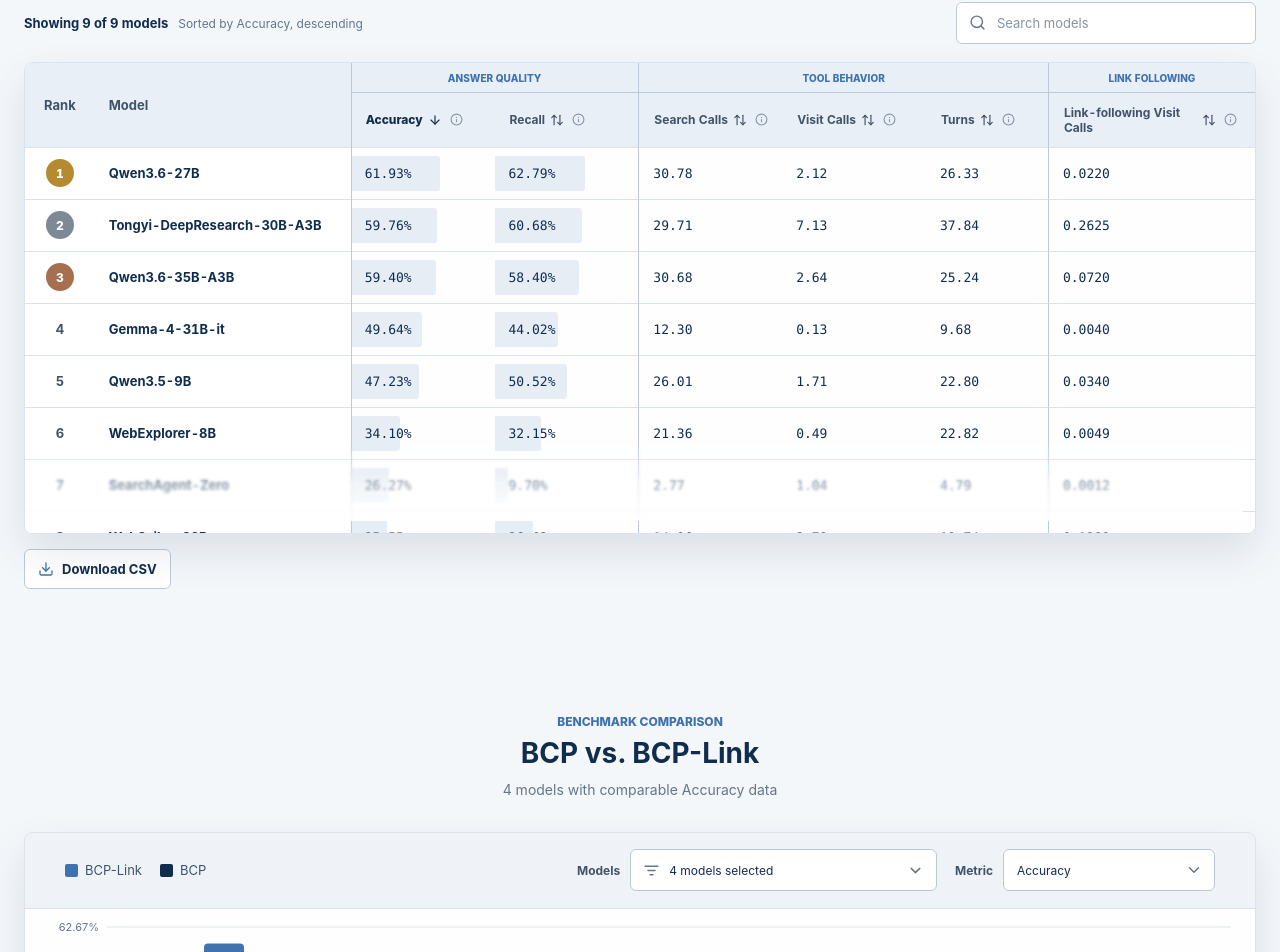
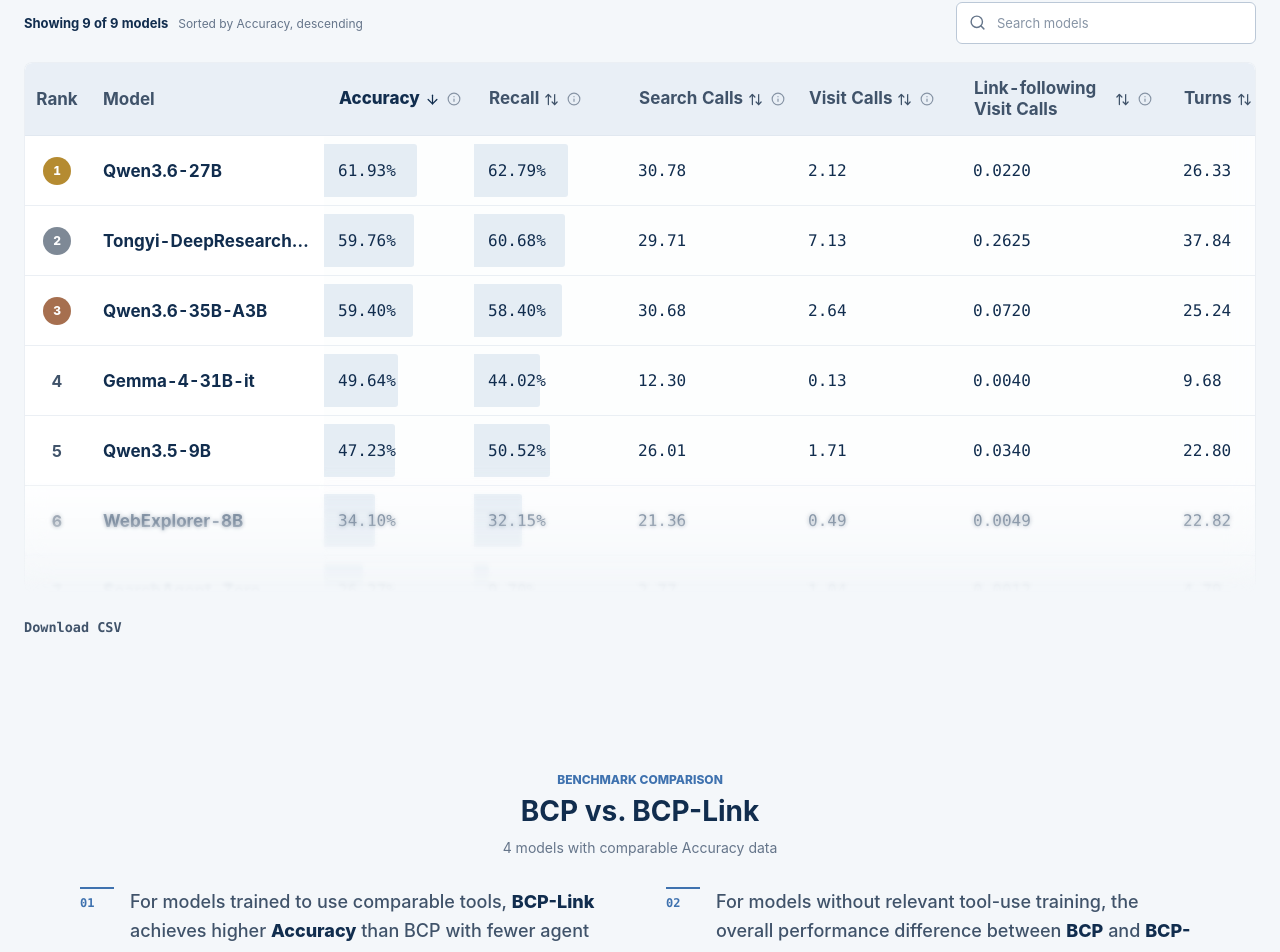
Before and after one commit to ml-stat-Sustech/bcp-link-leaderboard, a React (Vite) app: page / in a window 1280 px wide. Shown: the part 959-1911 px from the top of the page. Built offline with nearby package versions, Linux system fonts and the light colour scheme.

Commit message:
Refine leaderboard table and comparison findings

```diff
--- a/src/App.tsx
+++ b/src/App.tsx
@@ -10,7 +10,6 @@
   Check,
   ChevronDown,
   Database,
-  Download,
   Github,
   Info,
   Link2,
@@ -93,9 +92,18 @@
   metrics: readonly MetricKey[];
 }[];
 
-const LEADERBOARD_METRICS = METRIC_GROUPS.flatMap((group) =>
+const METRIC_GUIDE_METRICS = METRIC_GROUPS.flatMap((group) =>
   group.metrics.map((metricKey) => METRIC_BY_KEY[metricKey]),
 );
+
+const LEADERBOARD_METRICS = [
+  "accuracy",
+  "recall",
+  "searchCalls",
+  "visitCalls",
+  "linkFollowingVisitCalls",
+  "turns",
+] satisfies readonly MetricKey[];
 
 const METRIC_CATEGORY_BY_KEY = Object.fromEntries(
   METRIC_GROUPS.flatMap((group) => group.metrics.map((metricKey) => [metricKey, group.key])),
@@ -438,38 +446,29 @@
             <colgroup>
               <col className="rank-column-track" />
               <col className="model-column-track" />
-              {LEADERBOARD_METRICS.map((metric) => (
-                <col key={metric.key} className={`metric-column-track metric-track-${metric.key}`} />
+              {LEADERBOARD_METRICS.map((metricKey) => (
+                <col
+                  key={metricKey}
+                  className={`metric-column-track metric-track-${metricKey}`}
+                />
               ))}
             </colgroup>
             <thead>
-              <tr className="metric-group-row">
-                <th className="rank-column" scope="col" rowSpan={2}>
+              <tr className="metric-label-row">
+                <th className="rank-column" scope="col">
                   {copy.leaderboard.rank}
                 </th>
-                <th className="model-column" scope="col" rowSpan={2}>
+                <th className="model-column" scope="col">
                   {copy.leaderboard.model}
                 </th>
-                {METRIC_GROUPS.map((group) => (
+                {LEADERBOARD_METRICS.map((metricKey) => (
                   <th
-                    key={group.key}
-                    className={`metric-group metric-group-${group.key}`}
-                    scope="colgroup"
-                    colSpan={group.metrics.length}
-                  >
-                    {copy.metricGuide.groups[group.key]}
-                  </th>
-                ))}
-              </tr>
-              <tr className="metric-label-row">
-                {LEADERBOARD_METRICS.map((metric) => (
-                  <th
-                    key={metric.key}
-                    className={`metric-column metric-column-${metric.key}`}
+                    key={metricKey}
+                    className={`metric-column metric-column-${metricKey}`}
                     scope="col"
                   >
                     <MetricHeader
-                      metricKey={metric.key}
+                      metricKey={metricKey}
                       sort={sort}
                       onSort={handleSort}
                       copy={copy}
@@ -493,7 +492,8 @@
                     <th className="model-column model-name" scope="row" data-testid="model-name">
                       {formatModelDisplayName(model.model)}
                     </th>
-                    {LEADERBOARD_METRICS.map((metric) => {
+                    {LEADERBOARD_METRICS.map((metricKey) => {
+                      const metric = METRIC_BY_KEY[metricKey];
                       const value = model.bcpLink?.[metric.key] ?? null;
                       const isPercentage = metric.format === "percent" && value !== null;
                       const cellStyle = isPercentage
@@ -535,7 +535,6 @@
           download="bcp-link-results.csv"
           aria-label={copy.leaderboard.downloadCsvLabel}
         >
-          <Download aria-hidden="true" />
           <span>{copy.leaderboard.downloadCsv}</span>
         </a>
       </div>
@@ -851,6 +850,33 @@
           </p>
         </div>
 
+        <ol className="comparison-insights" aria-label={copy.comparison.insightsLabel}>
+          <li>
+            <span className="comparison-insight-index" aria-hidden="true">
+              01
+            </span>
+            <p>
+              {copy.comparison.trainedInsightBefore}
+              <strong>BCP-Link</strong>
+              {copy.comparison.trainedInsightBetween}
+              <strong>Accuracy</strong>
+              {copy.comparison.trainedInsightAfter}
+            </p>
+          </li>
+          <li>
+            <span className="comparison-insight-index" aria-hidden="true">
+              02
+            </span>
+            <p>
+              {copy.comparison.untrainedInsightBefore}
+              <strong>BCP</strong>
+              {copy.comparison.untrainedInsightBetween}
+              <strong>BCP-Link</strong>
+              {copy.comparison.untrainedInsightAfter}
+            </p>
+          </li>
+        </ol>
+
         <div className="comparison-workspace">
           <div className="comparison-controls">
             <div className="comparison-series-legend" aria-hidden="true">
@@ -1027,7 +1053,7 @@
           <p className="section-note">{copy.metricGuide.note}</p>
         </div>
         <div className="metric-guide-grid">
-          {LEADERBOARD_METRICS.map((metric, index) => {
+          {METRIC_GUIDE_METRICS.map((metric, index) => {
             const metricKey = metric.key;
             const categoryKey = METRIC_CATEGORY_BY_KEY[metricKey];
             const metricCopy = copy.metrics[metricKey];
--- a/src/i18n.ts
+++ b/src/i18n.ts
@@ -96,6 +96,13 @@
     kicker: string;
     heading: string;
     comparable: (count: number, metric: string) => string;
+    insightsLabel: string;
+    trainedInsightBefore: string;
+    trainedInsightBetween: string;
+    trainedInsightAfter: string;
+    untrainedInsightBefore: string;
+    untrainedInsightBetween: string;
+    untrainedInsightAfter: string;
     metricLabel: string;
     selectLabel: string;
     modelsLabel: string;
@@ -235,6 +242,14 @@
       heading: "BCP vs. BCP-Link",
       comparable: (count, metric) =>
         `${count} ${count === 1 ? "model" : "models"} with comparable ${metric} data`,
+      insightsLabel: "Key findings from the BCP and BCP-Link comparison",
+      trainedInsightBefore: "For models trained to use comparable tools, ",
+      trainedInsightBetween: " achieves higher ",
+      trainedInsightAfter: " than BCP with fewer agent turns.",
+      untrainedInsightBefore:
+        "For models without relevant tool-use training, the overall performance difference between ",
+      untrainedInsightBetween: " and ",
+      untrainedInsightAfter: " is limited.",
       metricLabel: "Metric",
       selectLabel: "Comparison metric",
       modelsLabel: "Models",
@@ -452,6 +467,13 @@
       kicker: "基准对比",
       heading: "BCP 与 BCP-Link 对比",
       comparable: (count, metric) => `${count} 个模型具备可比较的${metric}数据`,
+      insightsLabel: "BCP 与 BCP-Link 对比的主要结论",
+      trainedInsightBefore: "对于接受过相关工具使用训练的模型，",
+      trainedInsightBetween: " 能以更少的对话轮数取得优于 BCP 的 ",
+      trainedInsightAfter: "。",
+      untrainedInsightBefore: "对于未接受过相关工具使用训练的模型，",
+      untrainedInsightBetween: " 与 ",
+      untrainedInsightAfter: " 的整体表现差异不明显。",
       metricLabel: "指标",
       selectLabel: "选择对比指标",
       modelsLabel: "模型",
--- a/src/styles.css
+++ b/src/styles.css
@@ -900,27 +900,46 @@
 
 .table-shell {
   position: relative;
+  background: color-mix(in srgb, var(--surface) 68%, transparent);
+  border-color: color-mix(in srgb, var(--border) 52%, transparent);
+  box-shadow: 0 22px 54px color-mix(in srgb, var(--text) 11%, transparent);
+  -webkit-backdrop-filter: blur(14px);
+  backdrop-filter: blur(14px);
+}
+
+.table-shell[data-scrollable="true"][data-at-bottom="false"] {
+  -webkit-mask-image: linear-gradient(
+    to bottom,
+    #000 0,
+    #000 calc(100% - 132px),
+    rgba(0, 0, 0, 0.92) calc(100% - 105px),
+    rgba(0, 0, 0, 0.42) calc(100% - 42px),
+    transparent 100%
+  );
+  mask-image: linear-gradient(
+    to bottom,
+    #000 0,
+    #000 calc(100% - 132px),
+    rgba(0, 0, 0, 0.92) calc(100% - 105px),
+    rgba(0, 0, 0, 0.42) calc(100% - 42px),
+    transparent 100%
+  );
 }
 
 .table-shell::after {
   content: "";
-  height: 82px;
+  height: 124px;
   position: absolute;
-  right: 12px;
-  bottom: 12px;
+  right: 0;
+  bottom: 0;
   left: 0;
   z-index: 12;
   opacity: 0;
   pointer-events: none;
-  background: linear-gradient(
-    to bottom,
-    transparent,
-    color-mix(in srgb, var(--surface) 92%, transparent)
-  );
-  -webkit-backdrop-filter: blur(1.5px);
-  backdrop-filter: blur(1.5px);
-  -webkit-mask-image: linear-gradient(to bottom, transparent, #000 54%);
-  mask-image: linear-gradient(to bottom, transparent, #000 54%);
+  -webkit-backdrop-filter: blur(2px);
+  backdrop-filter: blur(2px);
+  -webkit-mask-image: linear-gradient(to bottom, transparent, #000 78%);
+  mask-image: linear-gradient(to bottom, transparent, #000 78%);
   transition: opacity 180ms ease;
 }
 
@@ -935,7 +954,7 @@
 }
 
 .table-scroll {
-  max-height: min(470px, 62vh);
+  max-height: min(570px, 66vh);
   overflow-y: auto;
 }
 
@@ -948,36 +967,29 @@
 }
 
 .download-csv {
-  min-height: 40px;
+  min-height: 32px;
   display: inline-flex;
   align-items: center;
-  gap: 8px;
-  padding: 0 13px;
-  color: var(--text);
-  background: var(--control-bg);
-  border: 1px solid var(--control-border);
-  border-radius: 6px;
-  font-size: 13px;
+  padding: 0;
+  color: var(--text-subtle);
+  background: transparent;
+  border: 0;
+  font-family: "SFMono-Regular", Consolas, "Liberation Mono", monospace;
+  font-size: 13.5px;
   font-weight: 700;
   text-decoration: none;
-  transition: border-color 140ms ease, box-shadow 140ms ease, transform 140ms ease;
-}
-
-.download-csv svg {
-  width: 16px;
-  height: 16px;
+  transition: color 140ms ease;
+}
+
+.download-csv:hover {
   color: var(--primary);
-}
-
-.download-csv:hover {
-  transform: translateY(-1px);
-  border-color: var(--primary);
-  box-shadow: var(--pressed-shadow);
+  text-decoration: underline;
+  text-underline-offset: 4px;
 }
 
 table {
   width: 100%;
-  min-width: 1190px;
+  min-width: 1260px;
   border-collapse: separate;
   border-spacing: 0;
   table-layout: fixed;
@@ -993,29 +1005,32 @@
 
 .metric-track-accuracy,
 .metric-track-recall {
-  width: 132px;
-}
-
-.metric-track-searchCalls,
+  width: 150px;
+}
+
+.metric-track-searchCalls {
+  width: 170px;
+}
+
 .metric-track-visitCalls {
-  width: 132px;
+  width: 165px;
 }
 
 .metric-track-turns {
-  width: 112px;
+  width: 125px;
 }
 
 .metric-track-linkFollowingVisitCalls {
-  width: 190px;
+  width: 210px;
 }
 
 th,
 td {
-  height: 52px;
-  padding: 9px 14px;
-  border-bottom: 1px solid var(--border);
+  height: 70px;
+  padding: 12px 14px;
+  border-bottom: 1px solid color-mix(in srgb, var(--border) 54%, transparent);
   text-align: right;
-  font-size: 13px;
+  font-size: 16px;
   font-variant-numeric: tabular-nums;
   white-space: nowrap;
 }
@@ -1023,58 +1038,38 @@
 thead th {
   position: sticky;
   color: var(--text-subtle);
-  background: var(--surface-soft);
-  font-weight: 650;
-}
-
-.metric-group-row > th {
+  background: color-mix(in srgb, var(--surface-soft) 97%, transparent);
+  font-weight: 680;
+  -webkit-backdrop-filter: blur(14px);
+  backdrop-filter: blur(14px);
+}
+
+.metric-label-row > th {
   top: 0;
   z-index: 5;
-}
-
-.metric-group-row .metric-group {
-  height: 30px;
-  padding-block: 6px 4px;
-  color: var(--primary);
-  border-bottom-color: var(--border-strong);
-  font-size: 10px;
-  font-weight: 780;
-  text-align: center;
-  text-transform: uppercase;
-}
-
-.metric-label-row > th {
-  top: 30px;
-  z-index: 5;
-  height: 52px;
-  font-size: 12px;
-}
-
-.metric-group-toolBehavior,
-.metric-group-linkFollowing,
-.metric-column-searchCalls,
-.metric-column-linkFollowingVisitCalls,
-.metric-value-searchCalls,
-.metric-value-linkFollowingVisitCalls {
-  border-left: 1px solid var(--border-strong);
+  height: 70px;
+  font-size: 17px;
 }
 
 .metric-column-accuracy,
 .metric-column-recall {
-  width: 132px;
-}
-
-.metric-column-searchCalls,
+  width: 150px;
+}
+
+.metric-column-searchCalls {
+  width: 170px;
+}
+
 .metric-column-visitCalls {
-  width: 132px;
+  width: 165px;
 }
 
 .metric-column-turns {
-  width: 112px;
+  width: 125px;
 }
 
 .metric-column-linkFollowingVisitCalls {
-  width: 190px;
+  width: 210px;
 }
 
 tbody tr:last-child > * {
@@ -1082,11 +1077,12 @@
 }
 
 tbody tr > * {
-  transition: background 140ms ease;
+  background-color: color-mix(in srgb, var(--surface) 42%, transparent);
+  transition: background-color 160ms ease, color 160ms ease;
 }
 
 tbody tr:hover > * {
-  background-color: var(--surface-hover);
+  background-color: color-mix(in srgb, var(--surface-hover) 84%, transparent);
 }
 
 .rank-column {
@@ -1096,14 +1092,14 @@
   width: var(--rank-width);
   padding-inline: 10px;
   text-align: center;
-  background: var(--surface);
+  background: color-mix(in srgb, var(--surface) 96%, transparent);
 }
 
 thead .rank-column {
   top: 0;
   z-index: 8;
-  height: 82px;
-  background: var(--surface-soft);
+  height: 70px;
+  background: color-mix(in srgb, var(--surface-soft) 97%, transparent);
 }
 
 .model-column {
@@ -1112,20 +1108,19 @@
   z-index: 3;
   width: var(--model-width);
   text-align: left;
-  background: var(--surface);
-  box-shadow: 1px 0 0 var(--border-strong);
+  background: color-mix(in srgb, var(--surface) 96%, transparent);
 }
 
 thead .model-column {
   top: 0;
   z-index: 8;
-  height: 82px;
-  background: var(--surface-soft);
+  height: 70px;
+  background: color-mix(in srgb, var(--surface-soft) 97%, transparent);
 }
 
 tbody tr:hover .rank-column,
 tbody tr:hover .model-column {
-  background: var(--surface-hover);
+  background: color-mix(in srgb, var(--surface-hover) 98%, transparent);
 }
 
 .rank-value {
@@ -1159,6 +1154,7 @@
 .model-name {
   overflow: hidden;
   color: var(--text);
+  font-size: 17px;
   font-weight: 700;
   text-overflow: ellipsis;
 }
@@ -1171,7 +1167,7 @@
 }
 
 .sort-button {
-  min-height: 34px;
+  min-height: 40px;
   display: inline-flex;
   align-items: center;
   justify-content: flex-start;
@@ -1200,9 +1196,9 @@
 }
 
 .sort-button svg {
-  width: 14px;
-  height: 14px;
-  flex: 0 0 14px;
+  width: 15px;
+  height: 15px;
+  flex: 0 0 15px;
 }
 
 .info-tip {
@@ -1215,8 +1211,8 @@
 }
 
 .info-tip svg {
-  width: 13px;
-  height: 13px;
+  width: 14px;
+  height: 14px;
 }
 
 .metric-value-cell {
@@ -1266,6 +1262,46 @@
 .table-empty svg {
   width: 24px;
   height: 24px;
+}
+
+.comparison-insights {
+  max-width: 1120px;
+  display: grid;
+  grid-template-columns: repeat(2, minmax(0, 1fr));
+  gap: 52px;
+  margin: -3px auto 38px;
+  padding: 0;
+  list-style: none;
+}
+
+.comparison-insights li {
+  min-width: 0;
+  display: grid;
+  grid-template-columns: 34px minmax(0, 1fr);
+  align-items: start;
+  gap: 16px;
+}
+
+.comparison-insight-index {
+  padding-top: 8px;
+  color: var(--primary);
+  border-top: 2px solid var(--primary);
+  font-family: "SFMono-Regular", Consolas, "Liberation Mono", monospace;
+  font-size: 12px;
+  line-height: 1;
+  font-weight: 780;
+}
+
+.comparison-insights p {
+  color: var(--text-subtle);
+  font-size: 18px;
+  line-height: 1.65;
+  font-weight: 500;
+}
+
+.comparison-insights strong {
+  color: var(--text);
+  font-weight: 790;
 }
 
 .comparison-workspace {
@@ -2209,7 +2245,6 @@
 
 
 .intro-body,
-.table-shell,
 .comparison-workspace,
 .rule-principles article,
 .tool-panel {
@@ -2221,7 +2256,6 @@
 
 @media (hover: hover) and (pointer: fine) {
   .intro-body:hover,
-  .table-shell:hover,
   .comparison-workspace:hover,
   .rule-principles article:hover,
   .tool-panel:hover {
@@ -2352,6 +2386,12 @@
     font-size: 18px;
   }
 
+  .comparison-insights {
+    max-width: 760px;
+    grid-template-columns: 1fr;
+    gap: 20px;
+  }
+
   .comparison-controls {
     align-items: stretch;
     flex-direction: column;
@@ -2516,13 +2556,10 @@
 
   .table-shell {
     margin-inline: 0;
-    border: 1px solid var(--border);
-    border-radius: 8px;
-    box-shadow: var(--raised-shadow);
   }
 
   table {
-    min-width: 1120px;
+    min-width: 1260px;
   }
 
   th,
@@ -2551,6 +2588,21 @@
     right: auto;
     left: 0;
     width: 100%;
+  }
+
+  .comparison-insights {
+    gap: 18px;
+    margin-bottom: 30px;
+  }
+
+  .comparison-insights li {
+    grid-template-columns: 30px minmax(0, 1fr);
+    gap: 13px;
+  }
+
+  .comparison-insights p {
+    font-size: 16px;
+    line-height: 1.62;
   }
 
   .chart-canvas {
```
Also changed, not shown: 2 other files (tests, documents, lock files or other folders).
